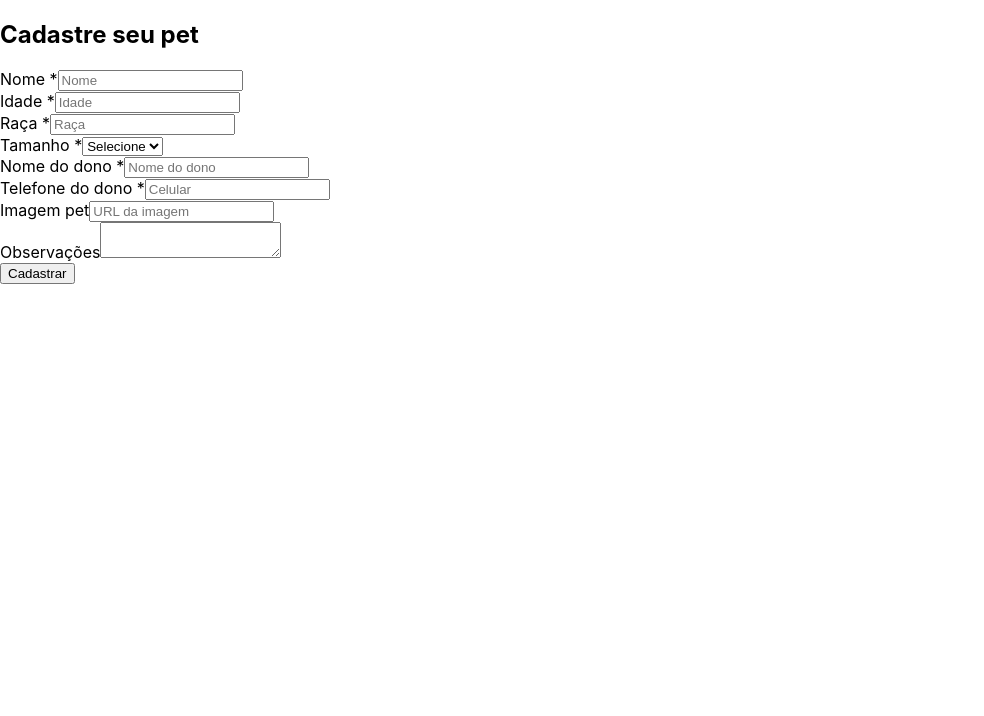
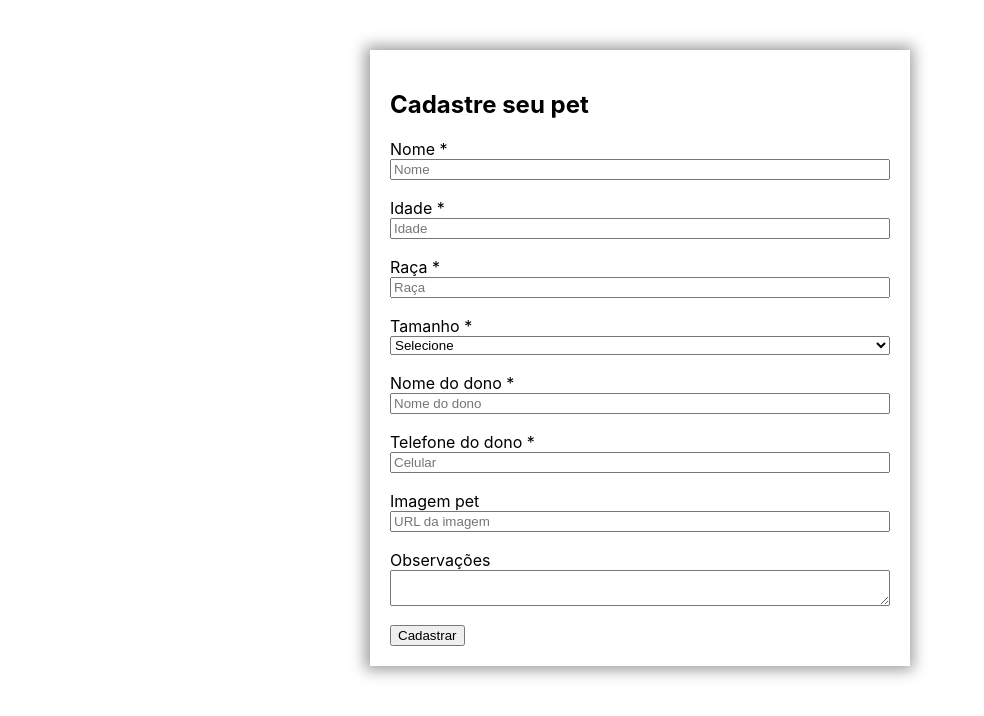
Before and after one commit to FIAP-Challenge/CP2---RWD---2Semestre, a React (Create React App) app in the folder react-app-pet/: page / in a window 1280 px wide. Shown: the top 716 px of the page, without its empty margins (0-984 px from the left). Built offline with nearby package versions, Linux system fonts and the light colour scheme.

Commit message:
alterando para styled component

```diff
--- a/react-app-pet/package.json
+++ b/react-app-pet/package.json
@@ -11,6 +11,7 @@
     "react-dom": "^18.2.0",
     "react-input-mask": "^2.0.4",
     "react-scripts": "5.0.1",
+    "styled-components": "^5.3.6",
     "web-vitals": "^2.1.4",
     "yup": "^0.32.11"
   },
--- a/react-app-pet/src/components/petsCadastro/PetCadastro.jsx
+++ b/react-app-pet/src/components/petsCadastro/PetCadastro.jsx
@@ -2,6 +2,7 @@ import React, { useEffect, useState } from "react";
 import * as Yup from 'yup'
 import { Formik, Form, Field } from 'formik';
 import InputMask from 'react-input-mask';
+import { DivMaster, FormDog, Input, DivInput } from './Styled'
 
 const DisplayingErrorMessagesSchema = Yup.object().shape({
     nome: Yup.string()
@@ -48,8 +49,10 @@ const PetCadastro = () => {
 
     }
 
-    return(
-        <div className="form-dog">
+    return (
+
+        <DivMaster>
+            <FormDog>
                 <Formik
                     initialValues={{
                         nome: '',
@@ -76,31 +79,31 @@ const PetCadastro = () => {
                                     <h2>Cadastre seu pet</h2>
                                 </div>
 
-                        <div className="div-input">
+                                <DivInput>
                                     <label htmlFor="nome">Nome *</label>
                                     <Field className="inputs" name="nome" placeholder={"Nome"} />
                                     <div className="error">
                                         {touched.nome && errors.nome && <div>{errors.nome}</div>}
                                     </div>
-                        </div>
+                                </DivInput>
 
-                        <div className="div-input">
+                                <DivInput>
                                     <label htmlFor="idade">Idade *</label>
                                     <Field className="inputs" type="number" name="idade" placeholder={"Idade"} />
                                     <div className="error">
                                         {touched.idade && errors.idade && <div>{errors.idade}</div>}
                                     </div>
-                        </div>
+                                </DivInput>
 
-                        <div className="div-input">
+                                <DivInput>
                                     <label htmlFor="raca">Raça *</label>
                                     <Field className="inputs" name="raca" placeholder={"Raça"} />
                                     <div className="error">
                                         {touched.raca && errors.raca && <div>{errors.raca}</div>}
                                     </div>
-                        </div>
+                                </DivInput>
 
-                        <div className="div-input">
+                                <DivInput>
                                     <label htmlFor="tamanho">Tamanho *</label>
                                     <Field id="tamanho" className="inputs" as="select" name="tamanho">
                                         <option value="" defaultValue>Selecione</option>
@@ -112,17 +115,17 @@ const PetCadastro = () => {
                                     <div className="error">
                                         {touched.tamanho && errors.tamanho && <div>{errors.tamanho}</div>}
                                     </div>
-                        </div>
+                                </DivInput>
 
-                        <div className="div-input">
+                                <DivInput>
                                     <label htmlFor="nomeDono">Nome do dono *</label>
                                     <Field className="inputs" name="nomeDono" placeholder={"Nome do dono"} />
                                     <div className="error">
                                         {touched.nomeDono && errors.nomeDono && <div>{errors.nomeDono}</div>}
                                     </div>
-                        </div>
+                                </DivInput>
 
-                        <div className="div-input">
+                                <DivInput>
                                     <label htmlFor="telDono">Telefone do dono *</label>
                                     <Field id="telDono" name="telDono" className="inputs"
                                         render={({ field }) => (
@@ -138,17 +141,17 @@ const PetCadastro = () => {
                                     <div className="error">
                                         {touched.telDono && errors.telDono && <div>{errors.telDono}</div>}
                                     </div>
-                        </div>
+                                </DivInput>
 
-                        <div className="div-input">
+                                <DivInput>
                                     <label htmlFor="imagemPet">Imagem pet</label>
                                     <Field className="inputs " name="imagemPet" placeholder="URL da imagem" />
                                     <div className="error">
                                         {touched.imagemPet && errors.imagemPet && <div>{errors.imagemPet}</div>}
                                     </div>
-                        </div>
+                                </DivInput>
 
-                        <div className="div-input">
+                                <DivInput>
                                     <label htmlFor="observacoes">Observações</label>
                                     <Field name="observacoes" className="inputs"
                                         render={({ field }) => (
@@ -162,7 +165,7 @@ const PetCadastro = () => {
                                     <div className="error">
                                         {touched.observacoes && errors.observacoes && <div>{errors.observacoes}</div>}
                                     </div>
-                        </div>
+                                </DivInput>
 
                                 <div className="div-button">
                                     <button type="submit">Cadastrar</button>
@@ -173,6 +176,8 @@ const PetCadastro = () => {
                         </Form>
                     )}
                 </Formik>
-    </div>
-    )}
+            </FormDog>
+        </DivMaster >
+    )
+}
 export default PetCadastro;
--- a/react-app-pet/src/components/petsCadastro/Styled.jsx
+++ b/react-app-pet/src/components/petsCadastro/Styled.jsx
@@ -19,7 +19,7 @@ export const FormDog = styled.form`
     box-shadow: -1px 0px 14px 4px #00000063;
 `;
 
-export const Input = styled.input`
+export const Input = styled.div`
 
     padding-left: 5px;
     margin-top: 5px;
```
Also changed, not shown: 1 other file (tests, documents, lock files or other folders). Lines whose indentation alone changed are shown as unchanged.
